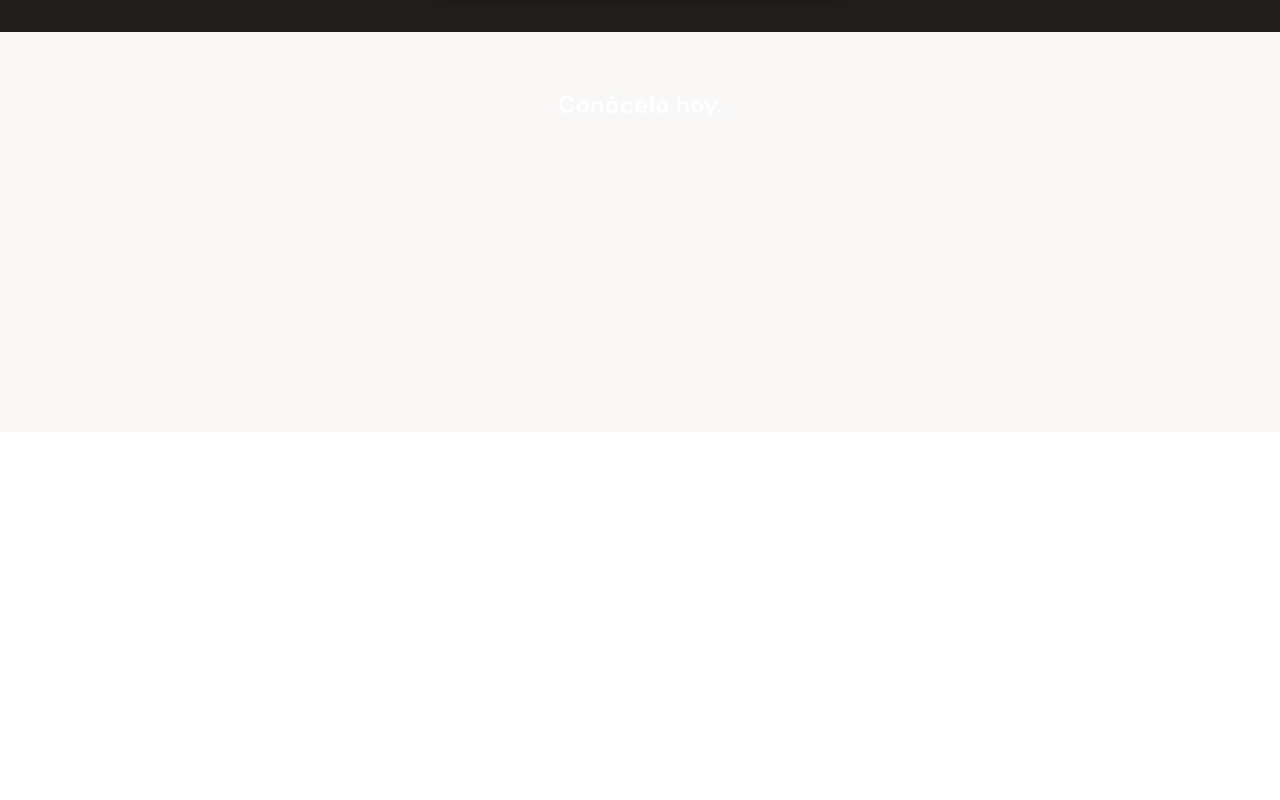
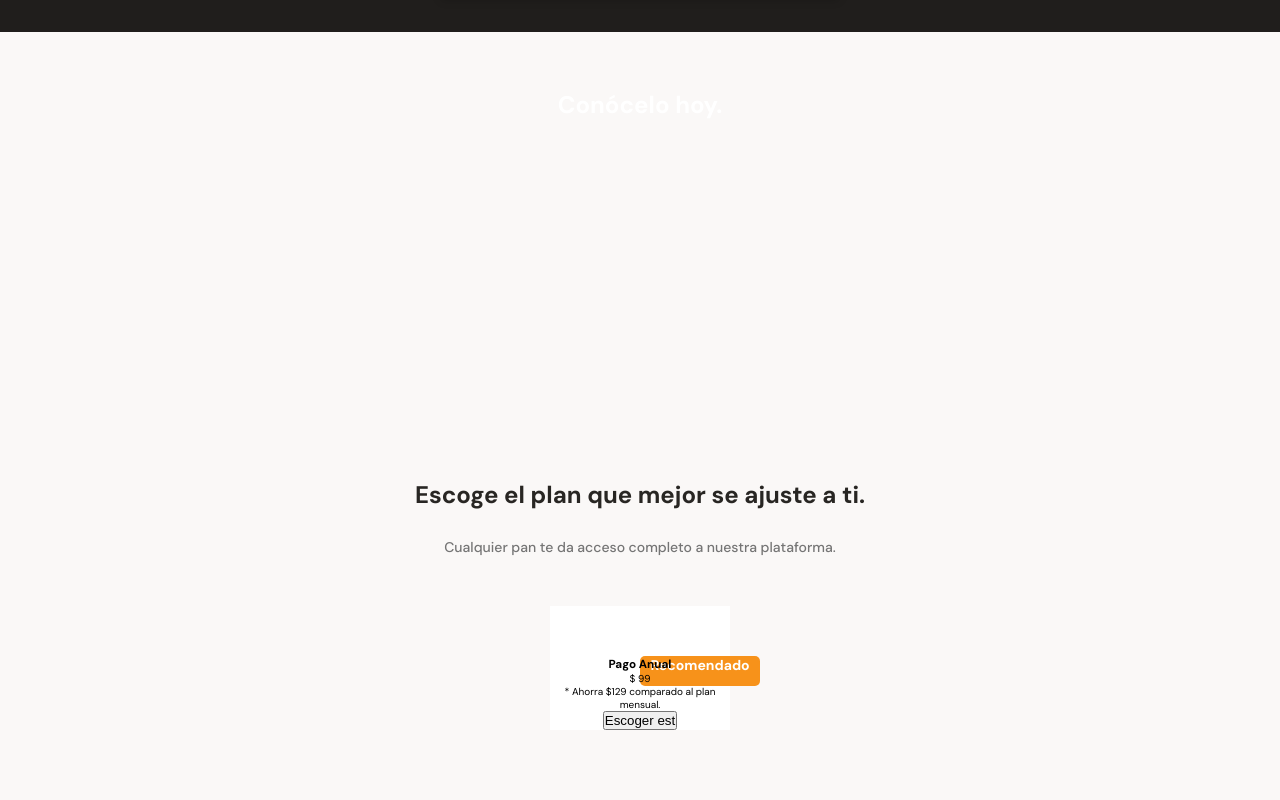
Before and after one commit to milkos12/patatabit, a plain HTML site: page index.html in a window 1280 px wide. Shown: the part 2074-2874 px from the top of the page. Before the commit the page ends 2506 px from the top, so only its background shows below. Drawn offline with Linux system fonts and the light colour scheme.

Commit message:
add section shema section plans

```diff
--- a/index.html
+++ b/index.html
@@ -18,7 +18,7 @@
         <div class="header--title-container">
             <h1>La próxima revolución en el intercambio de criptomonedas</h1>
             <p>Batatabit te ayuda a navegar entre los diferentes precios y tendencias.</p>
-            <a href="" class="header--button">Conoce nuestros planes <span></span></a>
+            <a href="#plans" class="header--button">Conoce nuestros planes <span></span></a>
         </div>
     </header>
     <main>
@@ -92,7 +92,8 @@
 
                     </span>
                     <p class="product-card--title">Tiempo real</p>
-                    <p class="product-card-body">Nuestro API toma información minuto a minuto sobre las tasas que más determinan el comportamiento.</p>
+                    <p class="product-card-body">Nuestro API toma información minuto a minuto sobre las tasas que más
+                        determinan el comportamiento.</p>
                 </article>
             </section>
             <section class="product-cards--container">
@@ -101,7 +102,8 @@
 
                     </span>
                     <p class="product-card--title">No hay tasas escondidas</p>
-                    <p class="product-card-body">Ni en la compra o al momento de exit, Batabit siempre te muestra el costo real de lo que estás adquiriendo.</p>
+                    <p class="product-card-body">Ni en la compra o al momento de exit, Batabit siempre te muestra el
+                        costo real de lo que estás adquiriendo.</p>
                 </article>
             </section>
             <section class="product-cards--container">
@@ -110,7 +112,8 @@
 
                     </span>
                     <p class="product-card--title">Compara monedas</p>
-                    <p class="product-card-body">No más rumores, con Batatabit sabrás el valor real de cada moneda en el mercado actual</p>
+                    <p class="product-card-body">No más rumores, con Batatabit sabrás el valor real de cada moneda en el
+                        mercado actual</p>
                 </article>
             </section>
             <section class="product-cards--container">
@@ -119,14 +122,31 @@
 
                     </span>
                     <p class="product-card--title">Información confiable</p>
-                    <p class="product-card-body">Nuestras fuentes están 100% verificadas y continuamos auditando su continido mientras se actulizan.</p>
+                    <p class="product-card-body">Nuestras fuentes están 100% verificadas y continuamos auditando su
+                        continido mientras se actulizan.</p>
                 </article>
             </section>
         </section>
         <section class="bitcoin-img-container">
             <h2>Conócelo hoy.</h2>
         </section>
-        <section></section>
+        <section id="plans" class="main-plans-container">
+            <div class="plans--title">
+                <h2>Escoge el plan que mejor se ajuste a ti.</h2>
+                <p>Cualquier pan te da acceso completo a nuestra plataforma.</p>
+            </div>
+            <section class="plans-container--slider">
+                <article class="plans-container--card">
+                        <span class="recomendado">Recomendado</span>
+                    <div>
+                        <h3>Pago Anual</h3>
+                        <p><span>$</span> 99</p>
+                        <p>* Ahorra $129 comparado al plan mensual.</p>
+                        <button>Escoger est <span></span></button>
+                    </div>
+                </article>
+            </section>
+        </section>
     </main>
     <footer>
 
--- a/styles.css
+++ b/styles.css
@@ -18,6 +18,7 @@
 }
 
 html {
+    scroll-behavior: smooth;
     font-size: 62.5%;
     font-family: "DM Sans", sans-serif;
 }
@@ -361,3 +362,62 @@ main {
     color: var(--just-whit);
     text-align: center;
 }
+
+.plans-container--slider {
+    width: 100%;
+    min-width: 320px;
+    padding-bottom: 70px;
+    text-align: center;
+
+}
+
+.main-plans-container {
+    width: 100%;
+    min-width: 288px;
+    height: auto;
+    margin: 0 auto;
+    text-align: center;
+
+}
+.plans--title {
+    margin-bottom: 50px;
+}
+
+.plans--title h2 {
+    margin-top: 50px;
+    font-size: 2.4rem;
+    font-weight: bold;
+    line-height: 2.6rem;
+    color: var(--black);
+}
+
+.plans--title p {
+    padding-top: 30px;
+    font-size: 1.4rem;
+    font-weight: 500;
+    line-height: 1.8rem;
+    color: #757575;
+}
+
+.plans-container--card div {
+    position: relative;
+}
+.plans-container--card {
+    background-color: var(--just-whit);
+    width: 180px;
+    padding-top: 50px;
+    margin: 0 auto;
+    position: relative;
+}
+
+.plans-container--card .recomendado {
+    position: absolute;
+    background-color: var(--bitcouin-orange);
+    width: 120px;
+    height: 30px;
+    border-radius: 5px;
+    font-size: 1.4rem;
+    font-weight: bold;
+    color: var(--just-whit);
+
+}
```
